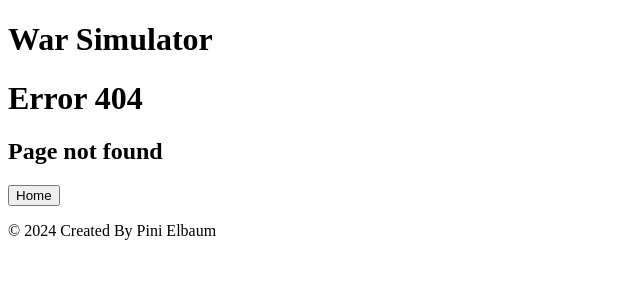
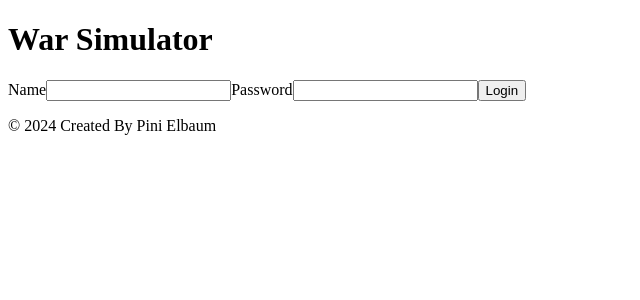
Before and after one commit to Pinchas-Elbaum/Full-stack-final-project-13-11-2024, a React (Vite) app in the folder Full stack final project/frontend/: page /login in a window 1280 px wide. Before the commit this address had no page. Shown: the top 300 px of the page, without its empty margins (0-640 px from the left). Built offline with nearby package versions, Linux system fonts and the light colour scheme.

Commit message:
frontend - creating a home page in the application, creating a login page that is linked to the server

```diff
--- a/Full stack final project/frontend/src/App.tsx
+++ b/Full stack final project/frontend/src/App.tsx
@@ -1,10 +1,12 @@
 
+import { useNavigate } from 'react-router-dom'
 import './App.css'
 import Layout from './layout/Layout'
 import { AppRoutes } from './routes/AppRoutes'
 
 
 function App() {
+  const navigate = useNavigate()
 
   return (
     <>
--- /dev/null
+++ b/Full stack final project/frontend/src/appComponents/Home.tsx
@@ -0,0 +1,13 @@
+import { useNavigate } from 'react-router-dom'
+
+const Home = () => {
+    const navigate = useNavigate()
+  return (
+    <div>
+        <button onClick={() => { navigate('/login') }} >Login</button>
+        <button onClick={() => { navigate('/register') }} >Register</button>
+    </div>
+  )
+}
+
+export default Home
--- /dev/null
+++ b/Full stack final project/frontend/src/appComponents/Login.tsx
@@ -0,0 +1,72 @@
+import React, { useContext, useRef } from 'react'
+import { useNavigate } from 'react-router-dom';
+import { UserContext } from '../providers/UserProvider';
+import { SnackbarContext } from '../providers/SnakeBarProvider';
+import axios from 'axios';
+
+interface IUserLogin{
+    name: string;
+    password: string;
+}
+
+const Login = () => {
+
+    const { setuser } = useContext(UserContext);
+    const { message, isOpen, showSnackbar, hideSnackbar } = useContext(SnackbarContext)!
+
+    const nameRef = useRef<HTMLInputElement>(null);
+    const passwordRef = useRef<HTMLInputElement>(null);
+
+    const navigate = useNavigate();
+
+    const submitHeandler = (e: React.FormEvent<HTMLFormElement>) => {
+        e.preventDefault();
+
+        const userLogin: IUserLogin = {
+            name: nameRef.current!.value,
+            password: passwordRef.current!.value
+        };
+
+        nameRef.current!.value = "";
+        passwordRef.current!.value = "";
+
+        axios.post("http://localhost:3300/auth/login", userLogin)
+            .then((res) => {
+                setuser(res.data);
+                showSnackbar('User logged in successfully!!');
+                setTimeout(() => {
+                    hideSnackbar();
+                    navigate('/home');
+                }, 2000);
+            })
+            .catch((err) => {
+                console.log(err);
+                showSnackbar('Error!!');
+                setTimeout(() => {
+                    hideSnackbar();
+                }, 2000);
+            });
+    }
+
+    return (
+        <div>
+
+            <form onSubmit={submitHeandler}>
+                <label htmlFor="name">Name</label>
+                <input type="text" id="name" ref={nameRef} required />
+                <label htmlFor="age">Password</label>
+                <input type="text" id="password" ref={passwordRef} required />
+                <button type="submit">Login</button>
+            </form>
+
+
+            {isOpen && (
+                <div className="snackbar">
+                    {message}
+                </div>
+            )}
+        </div>
+    )
+}
+
+export default Login
--- a/Full stack final project/frontend/src/pages/ErrorPage.tsx
+++ b/Full stack final project/frontend/src/pages/ErrorPage.tsx
@@ -6,7 +6,7 @@ const ErrorPage = ( ) => {
         <div>
             <h1>Error 404</h1>
             <h2>Page not found</h2>
-            <button onClick={() => { navigate('/') }}>Home</button>
+            <button onClick={() => { navigate('/login') }}>Home</button>
         </div>
     )
 }
--- a/Full stack final project/frontend/src/routes/AppRoutes.tsx
+++ b/Full stack final project/frontend/src/routes/AppRoutes.tsx
@@ -1,11 +1,15 @@
 import { Route, Routes } from "react-router-dom"
 import ErrorPage from "../pages/ErrorPage"
 import Register from "../appComponents/Register"
+import Login from "../appComponents/Login"
+import Home from "../appComponents/Home"
 
 export const AppRoutes = () => {
     return (
         <Routes>
+            <Route path="/" element={<Home />} />
             <Route path="/register" element={<Register />} />
+            <Route path="/login" element={<Login />} />
             <Route path="*" element={<ErrorPage  />} />
         </Routes>
     )
```
